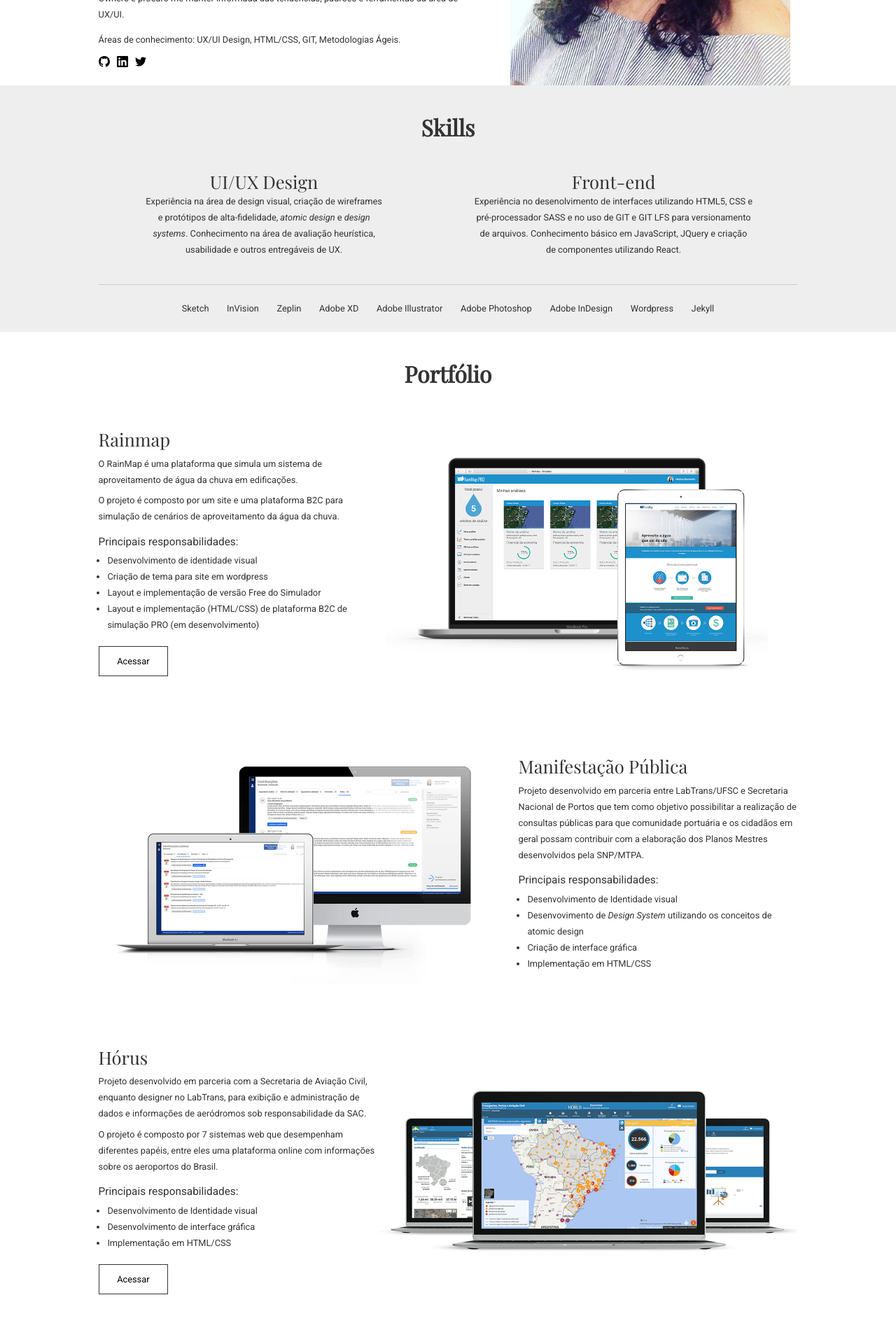
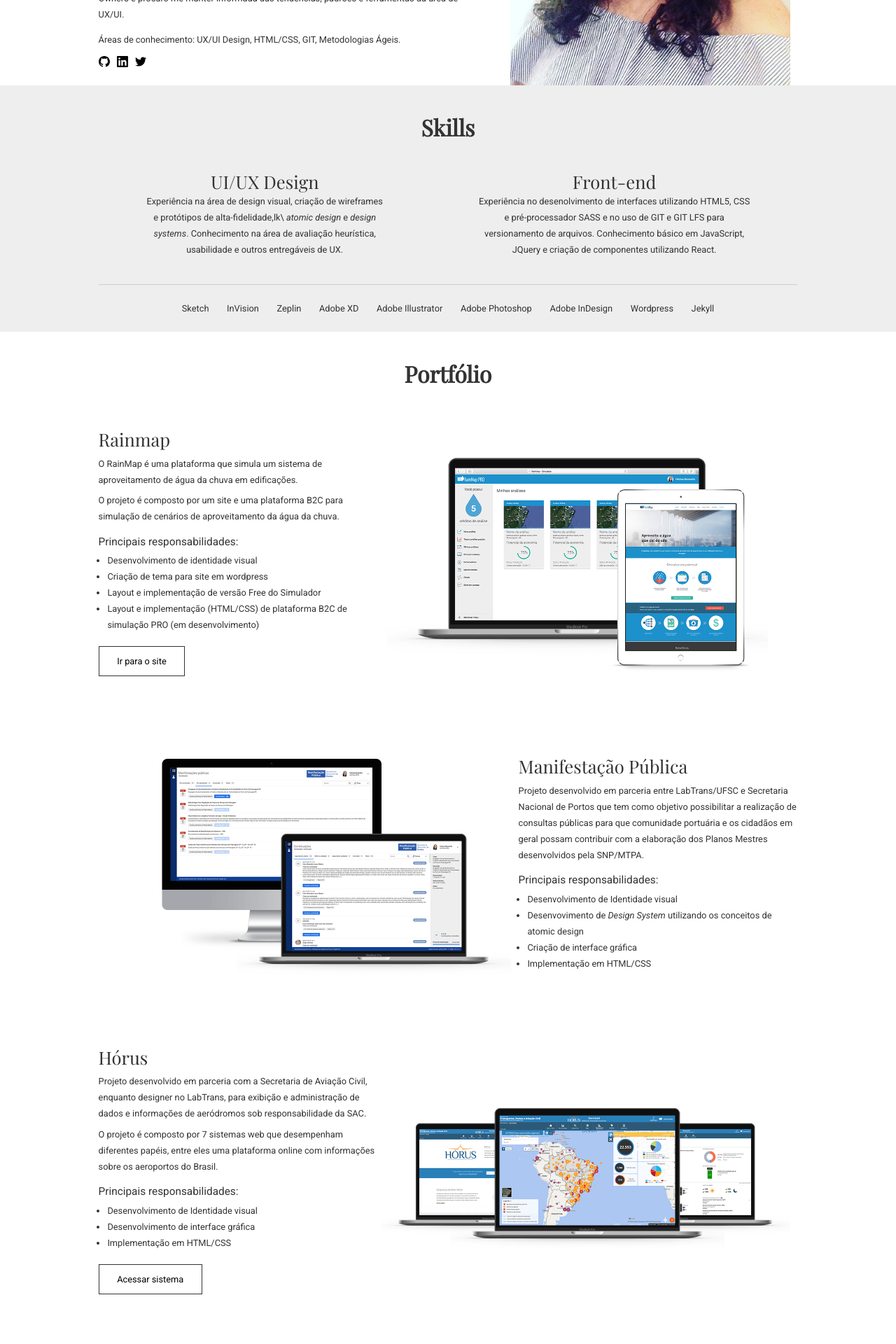
Before and after one commit to helomunaretto/helomunaretto.gihub.io, a Jekyll site: the page built from index.md, in a window 1280 px wide. Shown: the part 553-2473 px from the top of the page at 70% size. Built offline with Jekyll 4.4.1, drawn with Linux system fonts in a browser that asks for light colours; some web fonts are replaced.

Commit message:
Inclusão de outros trabalhos

```diff
--- a/_layouts/home.html
+++ b/_layouts/home.html
@@ -34,7 +34,7 @@
     <li>
       <h3>UI/UX Design</h3>
       <p>
-        Experiência na área de design visual, criação de wireframes e protótipos de alta-fidelidade,
+        Experiência na área de design visual, criação de wireframes e protótipos de alta-fidelidade,lk\
         <em>atomic design</em> e <em>design systems</em>. Conhecimento na área de avaliação heurística,
         usabilidade e outros entregáveis de UX.
       </p>
@@ -80,7 +80,7 @@
           <li>Layout e implementação de versão Free do Simulador</li>
           <li>Layout e implementação (HTML/CSS) de plataforma B2C de simulação PRO (em desenvolvimento)</li>
         </ul>
-        <a href="https://www.rainmap.com.br" class="btn" target="blank">Acessar</a>
+        <a href="https://www.rainmap.com.br" class="btn" target="blank">Ir para o site</a>
       </article>
       <figure class="portfolio__image">
         <img srcset="{{ "/assets/rainmap.png" | relative_url }}" title="Rainmap" width="600px" alt="Imagem de um Macbook e um Ipad mostrando o layout do site e do simulador" />
@@ -103,7 +103,7 @@
         </ul>
       </article>
       <figure class="portfolio__image">
-        <img srcset="{{ "/assets/manifestacao.png" | relative_url }}" title="Rainmap" width="600px" alt="Imagem de um Macbook e um IMac mostrando as principais telas do sisema" />
+        <img srcset="{{ "/assets/manifestacao.png" | relative_url }}" title="Sistema de Manifestação Pública" width="600px" alt="Imagem de um Macbook e um IMac mostrando as principais telas do sisema" />
       </figure>
     </li>
     <li class="portfolio__list__item">
@@ -123,11 +123,50 @@
           <li>Desenvolvimento de interface gráfica</li>
           <li>Implementação em HTML/CSS</li>
         </ul>
-        <a href="https://horus.labtrans.ufsc.br" class="btn" target="blank">Acessar</a>
+        <a href="https://horus.labtrans.ufsc.br" class="btn" target="blank">Acessar sistema</a>
       </article>
       <figure class="portfolio__image">
-        <img srcset="{{ "/assets/horus.png" | relative_url }}" title="Rainmap" width="600px" alt="Imagem de três MacBooks mostrando as principais telas do sistema" />
+        <img srcset="{{ "/assets/horus.png" | relative_url }}" title="Horus" width="600px" alt="Imagem de três MacBooks mostrando as principais telas do sistema" />
       </figure>
     </li>
   </ul>
 </section>
+<section>
+  <ul class="another__works">
+    <li>
+      <figure class="portfolio__item__grid">
+        <img srcset="{{ "/assets/coperverde.jpg" | relative_url }}" title="Identidade Visual Coperverde" width="600px" alt="Imagem de três MacBooks mostrando as principais telas do sistema"
+        />
+        <legend>Sistema de Identidade Visual desenvolvido para a Coperverde</legend>
+      </figure>
+    </li>
+    <li>
+      <figure class="portfolio__item__grid">
+        <img srcset="{{ "/assets/gustavo.jpg" | relative_url }}" title="Identidade Visual Dr. Gustavo Cherobin" width="600px" alt="Imagem de três MacBooks mostrando as principais telas do sistema"
+        />
+        <legend>Logotipo e cartão de visitas desenvolvido para o Dr. Gustavo Cherobin</legend>
+      </figure>
+    </li>
+    <li>
+      <figure class="portfolio__item__grid">
+        <img srcset="{{ "/assets/fraiburgo.jpg" | relative_url }}" title="Logo 50 anos Fraiburgo" width="600px" alt="Imagem de três MacBooks mostrando as principais telas do sistema"
+        />
+        <legend>Logotipo vencedor do concurso de escolha da marca em comemoração as 50 anos de Fraiburgo</legend>
+      </figure>
+    </li>
+    <li>
+      <figure class="portfolio__item__grid">
+        <img srcset="{{ "/assets/polpabrasil.jpg" | relative_url }}" title="Revista Polpa Brasil FISA" width="600px" alt="Imagem de três MacBooks mostrando as principais telas do sistema"
+        />
+        <legend>Revista desenvolvida para empresa Polpa Brasil com foco na FISA 2010</legend>
+      </figure>
+    </li>
+    <li>
+      <figure class="portfolio__item__grid">
+        <img srcset="{{ "/assets/webportos.png" | relative_url }}" title="Webportos" width="600px" alt="Imagem de três MacBooks mostrando as principais telas do sistema"
+        />
+        <legend>Sistema Webportos</legend>
+      </figure>
+    </li>
+  </ul>
+</section>
--- a/_sass/components/_layout.scss
+++ b/_sass/components/_layout.scss
@@ -86,6 +86,52 @@
 }
 
 /*********************
+SKILLS
+*********************/
+
+.background-skills {
+  grid-column: 1 / -1;
+  grid-row: 2 / 3;
+  background: #eee;
+}
+
+.skills {
+  grid-row-start: 2;
+}
+
+.skills__list {
+  display: flex;
+  align-items: center;
+  justify-content: center;
+
+  & li {
+    text-align: center;
+    margin: 3rem 5rem;
+  }
+}
+
+.tools {
+  display: flex;
+  justify-content: center;
+  border-top: 1px solid #ccc;
+  padding: 1rem;
+
+  & li {
+    margin: 1rem;
+  }
+}
+
+@media screen and (max-width: 770px) {
+  .skills__list {
+    flex-direction: column;
+  }
+
+  .tools {
+    flex-wrap: wrap;
+  }
+}
+
+/*********************
 PORTFOLIO
 *********************/
 
@@ -147,47 +193,44 @@
 }
 
 /*********************
-SKILLS
+OUTROS TRABALHOS
 *********************/
 
-.background-skills {
-  grid-column: 1 / -1;
-  grid-row: 2 / 3;
-  background: #eee;
+.another__works {
+  display: grid;
+  grid-template-columns: repeat(auto-fill, minmax(300px, 1fr));
+  grid-gap: 3em;
+  margin: 3em 0;
 }
 
-.skills {
-  grid-row-start: 2;
+.another__works li {
+  background: #eee;
+  border: 1px solid #eee;
 }
 
-.skills__list {
-  display: flex;
-  align-items: center;
-  justify-content: center;
-
-  & li {
-    text-align: center;
-    margin: 3rem 5rem;
-  }
+.another__works img {
+  width: 100%;
 }
 
-.tools {
-  display: flex;
-  justify-content: center;
-  border-top: 1px solid #ccc;
-  padding: 1rem;
-
-  & li {
-    margin: 1rem;
-  }
+.portfolio__item__grid {
+  display: grid;
+  align-items: end;
 }
 
-@media screen and (max-width: 770px) {
-  .skills__list {
-    flex-direction: column;
-  }
+.portfolio__item__grid img,
+.portfolio__item__grid legend {
+  grid-area: 1 / 1 / 2 / 2;
+}
 
-  .tools {
-    flex-wrap: wrap;
-  }
+.portfolio__item__grid legend {
+  transform: scaleY(0);
+  transform-origin: center bottom;
+  background: rgba(255, 255, 255, 0.7);
+  padding: 1em;
+  line-height: 150%;
+  transition: transform 0.3s;
 }
+
+.portfolio__item__grid:hover legend {
+  transform: scaleY(1);
+}
```
Also changed, not shown: assets/coperverde.jpg (added), assets/fraiburgo.jpg (added), assets/gustavo.jpg (added), assets/horus.png, assets/manifestacao.png, assets/polpabrasil.jpg (added), assets/webportos.png (added).
